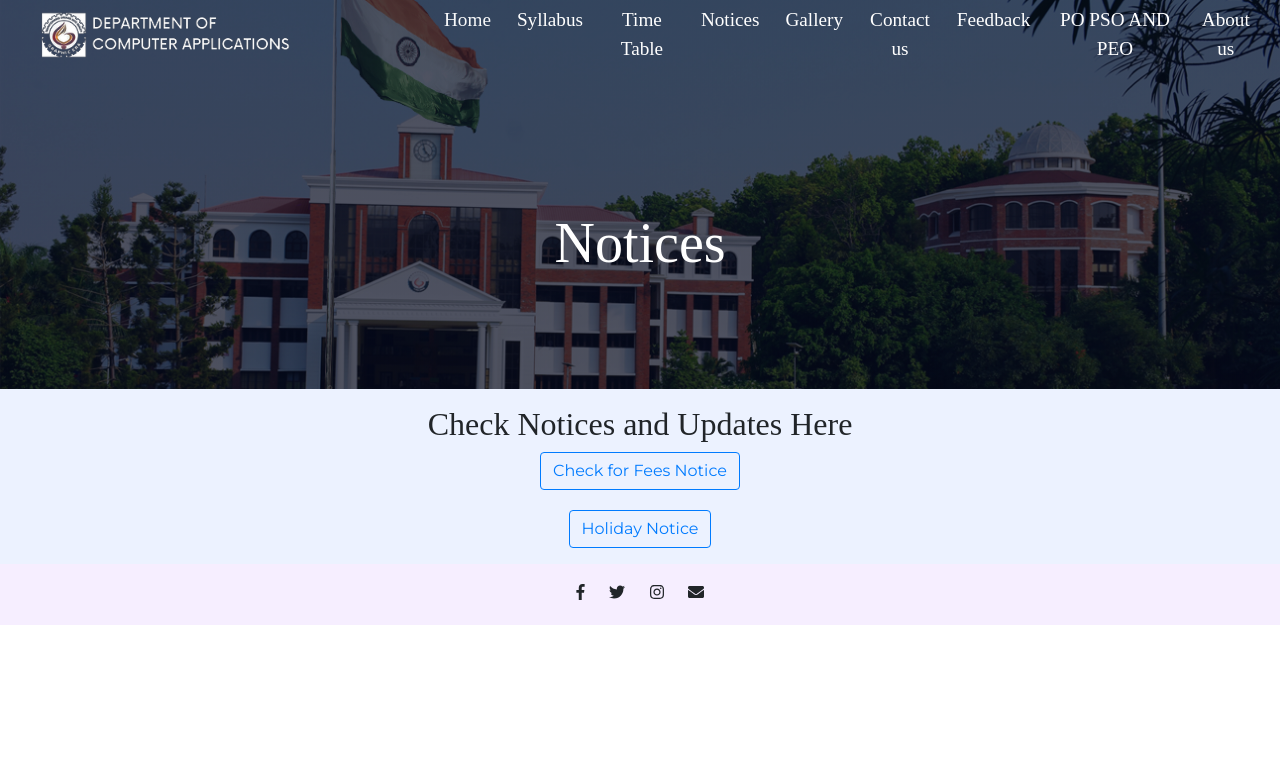
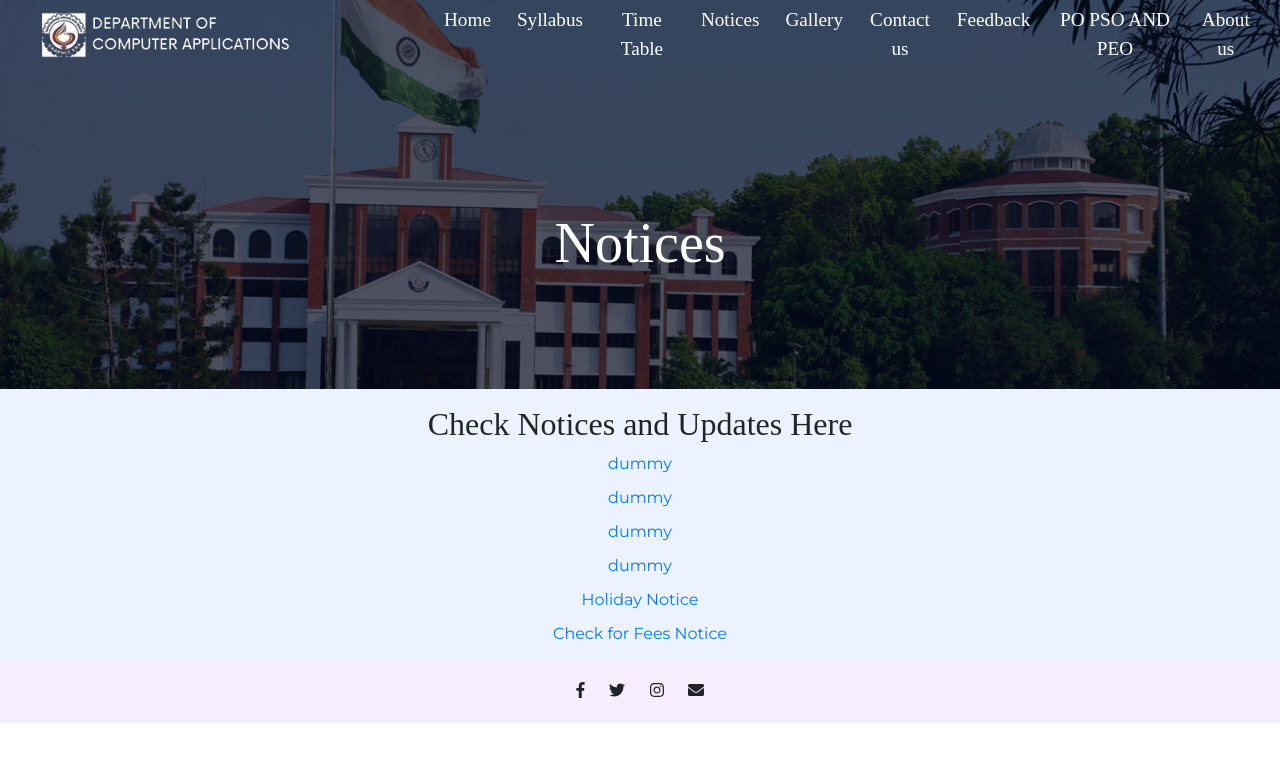
Before and after one commit to Rahulgit3D2Y/GEU_website, a PHP site: page /notices.html in a window 1280 px wide. Shown: the top 762 px of the page. Run offline with PHP 8.4, Linux system fonts and the light colour scheme; some libraries are stand-ins or nearby versions.

Commit message:
added notice scroll

```diff
--- a/notices.html
+++ b/notices.html
@@ -89,10 +89,17 @@
 
   <div class="container-fluid p-3">
     <h2>Check Notices and Updates Here </h2>
-    <div class="d-flex flex-column">
-      <a class="btn btn-outline-primary" href="pdf/curriculum.html?pdf=fees.pdf">Check for Fees Notice</a>
-      <a class="btn btn-outline-primary" href="pdf/curriculum.html?pdf=holiday.pdf">Holiday Notice</a>
+    <div class="dflex flex-column-reverse" style="max-height: 300px;
+    overflow-y: scroll;">
+      <a class=" btn-outline-primary" href="pdf/curriculum.html?pdf=fees.pdf">Check for Fees Notice</a>
+      <a class=" btn-outline-primary" href="pdf/curriculum.html?pdf=holiday.pdf">Holiday Notice</a>
+      <a class=" btn-outline-primary"  href="">dummy</a>
+      <a class=" btn-outline-primary"  href="">dummy</a>
+      <a class=" btn-outline-primary"  href="">dummy</a>
+      <a class=" btn-outline-primary"  href="">dummy</a>
     </div>
+
+
 
   </div>
 
--- a/style.css
+++ b/style.css
@@ -517,7 +517,11 @@ strong
 }
 
 /* notices */
-
+.dflex
+{
+  display: flex;
+  gap: 10px;
+}
 .container-fluid.p-3
 {
   background-color: #ECF2FF;
```
